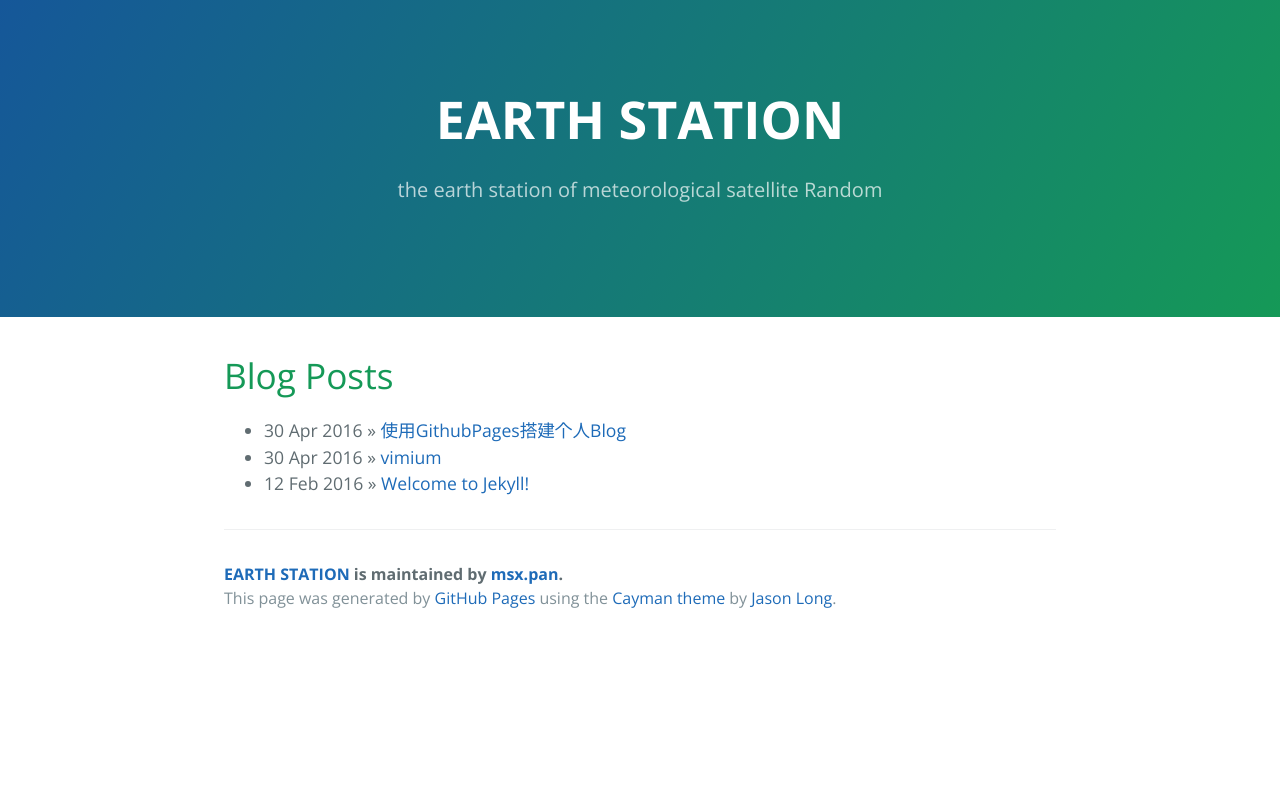
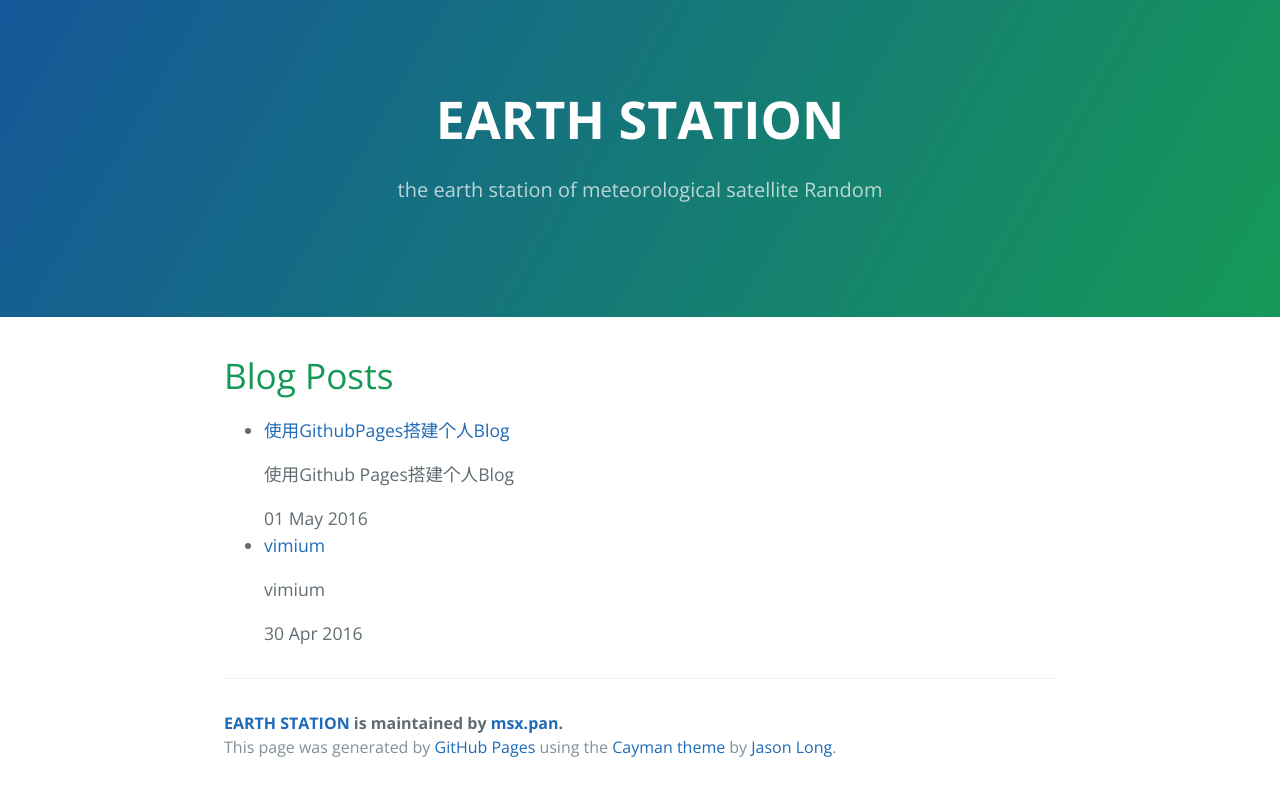
Before and after one commit to msxpan/msxpan.github.io, a Jekyll site: the page built from index.html, in a window 1280 px wide. Shown: the top 796 px of the page. Built offline with Jekyll 4.4.1, drawn with Linux system fonts in a browser that asks for light colours; the list of posts is cut into pages by our own code.

Commit message:
update jekyll

```diff
--- a/_config.yml
+++ b/_config.yml
@@ -15,3 +15,5 @@ gems:
 
 #Others
 markdown: kramdown
+
+timezone: Asia/Shanghai
--- a/_posts/2016-05-01-jekyll.markdown
+++ b/_posts/2016-05-01-jekyll.markdown
@@ -1,7 +1,7 @@
 ---
 layout: default
 title:  "使用GithubPages搭建个人Blog"
-date:   "2016-04-30 23:20:00"
+date:   "2016-05-01 23:20:00"
 categories: jekyll
 ---
 
--- a/index.html
+++ b/index.html
@@ -7,7 +7,11 @@ title: {{ site.name }}
   <h1>Blog Posts</h1>
   <ul class="posts">
     {% for post in site.posts %}
-      <li><span>{{ post.date | date_to_string }}</span> &raquo; <a href="{{ site.baseurl }}{{ post.url }}">{{ post.title }}</a></li>
+      <li>
+		<a href="{{ site.baseurl }}{{ post.url }}">{{ post.title }}</a>
+      	<p>{{post.excerpt | strip_html}}</p>
+      	<span>{{ post.date | date_to_string }}</span>
+      </li>
     {% endfor %}
   </ul>
 </div>
```
Also changed, not shown: _posts/2016-02-12-sample-content.markdown (deleted, +0 -24 lines).
